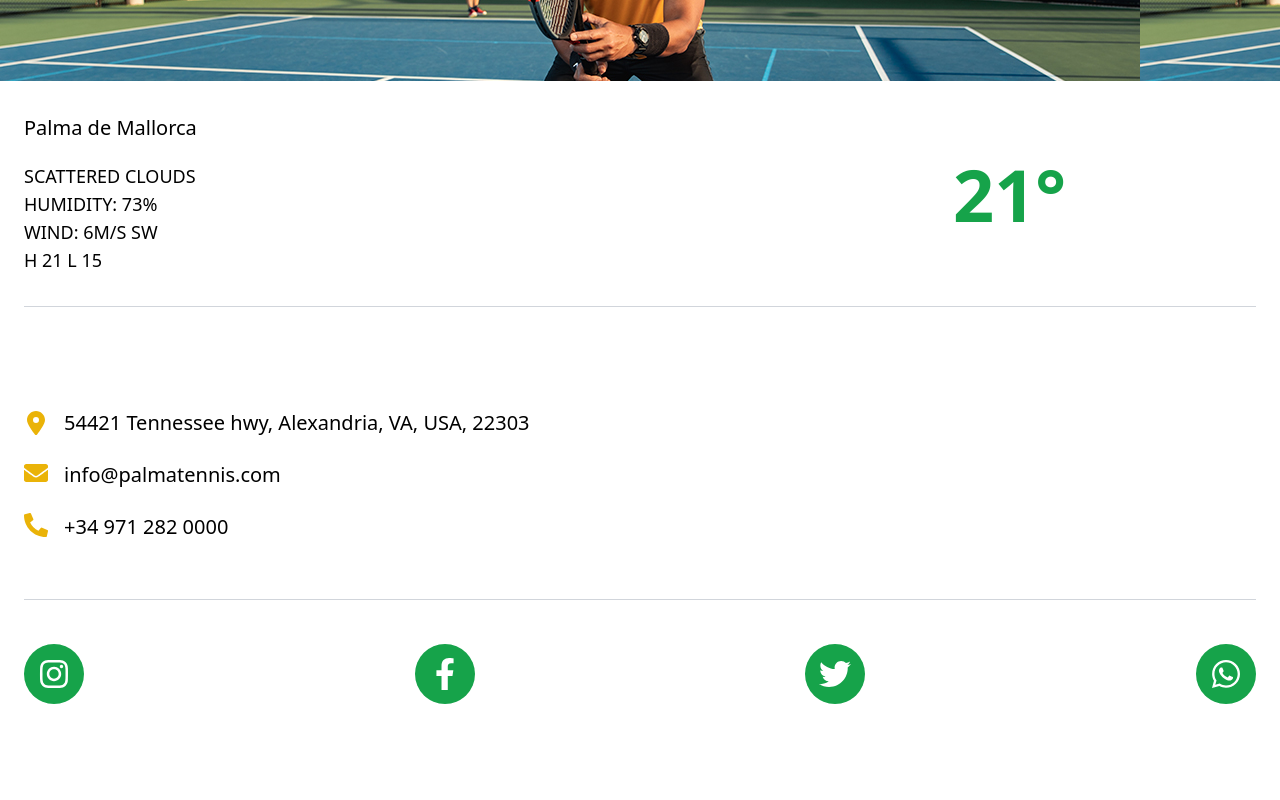
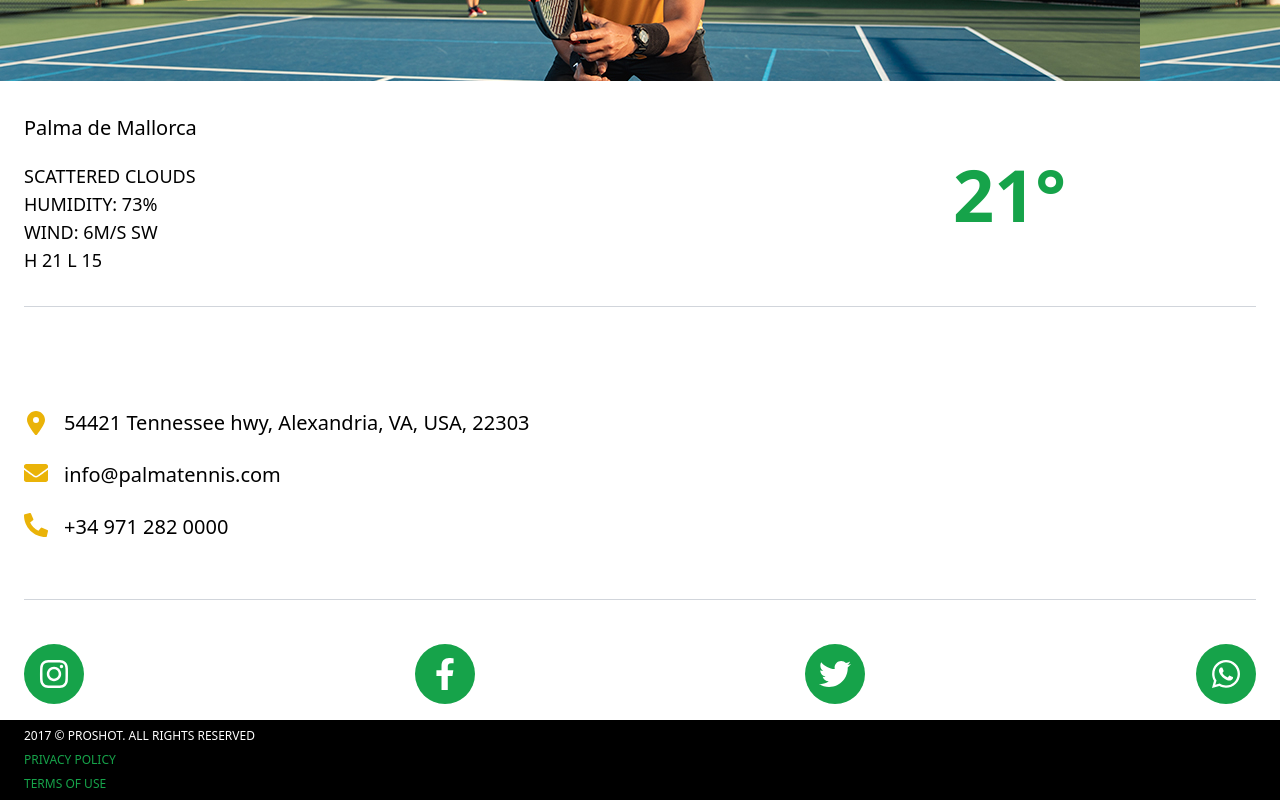
Before and after one commit to PrRonald/TennisLandingPage, a React (Create React App) app: page / in a window 1280 px wide. Shown: the part 319-1119 px from the top of the page. Before the commit the page ends 1039 px from the top, so only its background shows below. Built offline with nearby package versions, Linux system fonts and the light colour scheme.

Commit message:
the Rights components was added

```diff
--- a/src/App.jsx
+++ b/src/App.jsx
@@ -1,6 +1,7 @@
 import { Outlet } from "react-router-dom"
 import { Header } from "./components/Header";
 import { Footer } from "./components/Footer";
+import { Rights } from "./components/Rights";
 
 function App() {
   return (
@@ -16,6 +17,7 @@ function App() {
       </div>
       <div>
         <Footer />
+        <Rights />
       </div>
     </section>
   );
--- /dev/null
+++ b/src/components/Rights.jsx
@@ -0,0 +1,17 @@
+export const Rights = () => {
+    return (
+        <section className="w-full h-auto bg-black" >
+            <ul className="flex flex-col justify-start gap-2 ml-6 py-2">
+                <li className="text-white text-xs font-normal ">
+                    2017 © PROSHOT. ALL RIGHTS RESERVED
+                </li>
+                <li className="text-green-600 text-xs font-normal">
+                    PRIVACY POLICY
+                </li>
+                <li className="text-green-600 text-xs font-normal">
+                    TERMS OF USE
+                </li>
+            </ul>
+        </section>
+    );
+}
```
